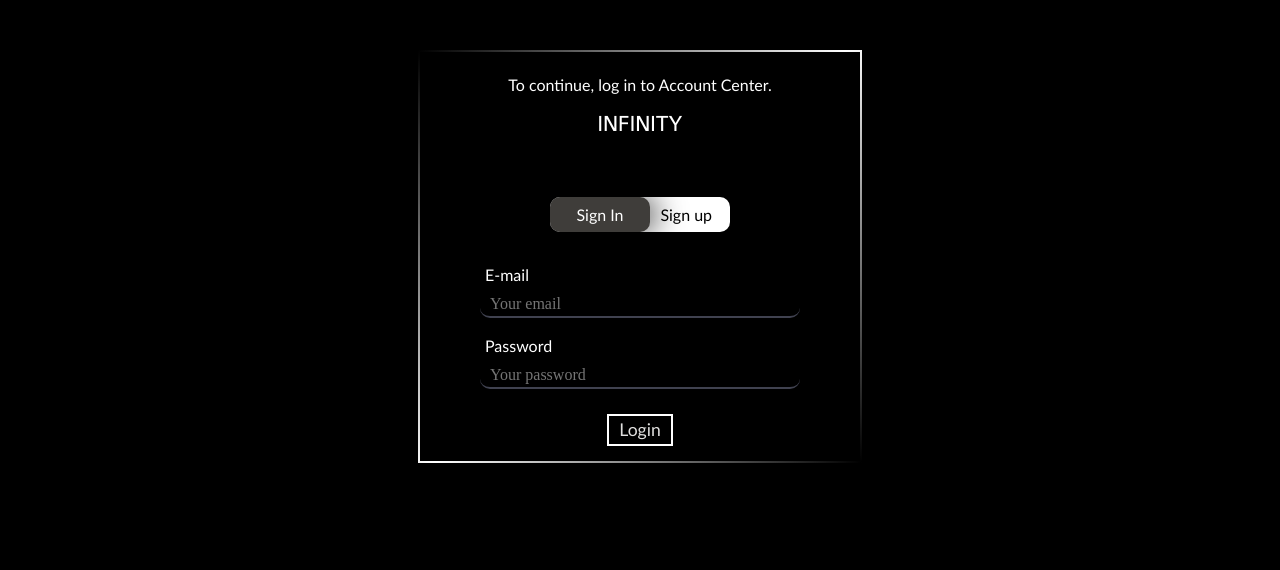
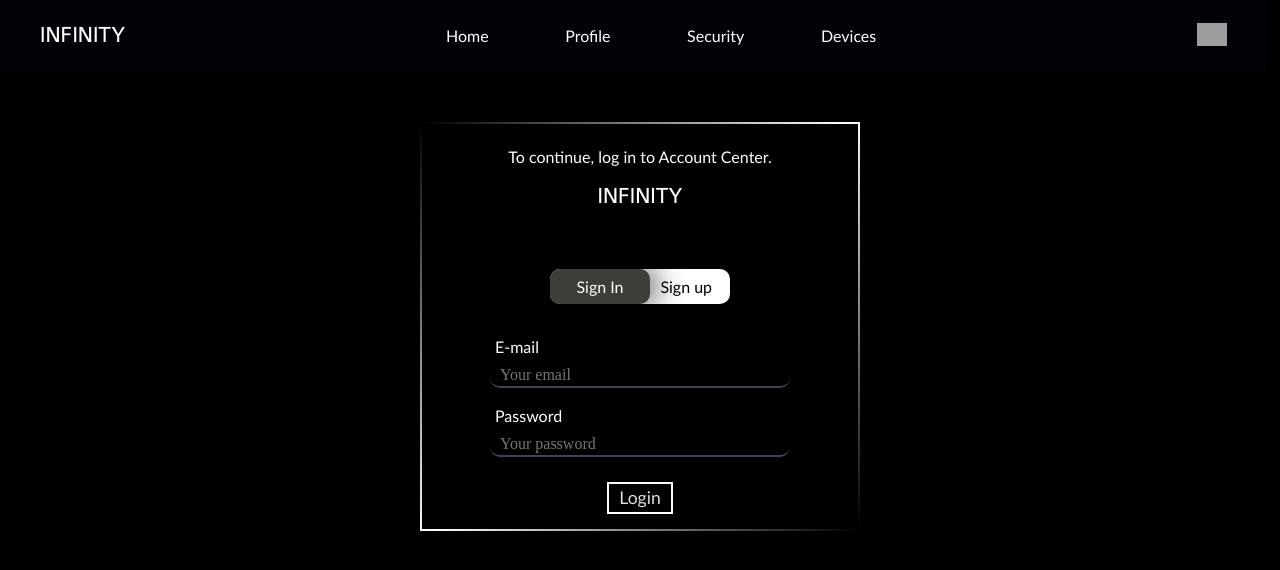
Before and after one commit to Emerson-Britto/infinity-accounts, a Vue app: page / in a window 1280 px wide. Shown: the top 570 px of the page. Built offline with nearby package versions, Linux system fonts and the light colour scheme.

Commit message:
page - profile infor

```diff
--- a/package.json
+++ b/package.json
@@ -10,6 +10,7 @@
   "dependencies": {
     "axios": "^0.24.0",
     "core-js": "^3.6.5",
+    "moment": "^2.29.1",
     "vee-validate": "^4.5.6",
     "vue": "^3.0.0",
     "vue-router": "^4.0.0-0",
--- a/src/App.vue
+++ b/src/App.vue
@@ -1,8 +1,41 @@
 <template>
-  <router-view />
+  <main>
+    <header id="header">
+      <router-link to="myaccount">
+        <h1 class="branding_in">INFINITY</h1>
+      </router-link>
+      <div class="shortCuts_list">
+        <router-link to="myaccount" class="shortCuts">Home</router-link>
+        <router-link to="profile" class="shortCuts">Profile</router-link>
+        <router-link to="" class="shortCuts">Security</router-link>
+        <router-link to="" class="shortCuts">Devices</router-link>
+      </div>
+      <div>
+        <img class="headerIcon" :src="getIcon('accountIcon')" />
+      </div>
+    </header>
+    <router-view />
+  </main>
 </template>
+<script lang="ts">
+import { defineComponent } from "vue";
+import { getIcon } from "@/externals";
 
+export default defineComponent({
+  name: "App",
+  methods: {
+    getIcon(iconName: string): string {
+      return getIcon[iconName]();
+    },
+  },
+});
+</script>
 <style lang="scss">
+@font-face {
+  font-family: Padauk-Regular;
+  src: url("./assets/fonts/Padauk-Regular.ttf");
+}
+
 * {
   margin: 0;
   padding: 0;
@@ -12,9 +45,13 @@
   font-size: 100%;
   font: inherit;
   vertical-align: baseline;
+  box-sizing: border-box;
 }
 
-h1, p, h2, h3 {
+h1,
+p,
+h2,
+h3 {
   font-family: "Gill Sans", "Gill Sans MT", Calibri, "Trebuchet MS", sans-serif;
 }
 
@@ -30,6 +67,7 @@ menu,
 nav,
 section {
   display: block;
+  box-sizing: border-box;
 }
 body {
   line-height: 1;
@@ -57,4 +95,36 @@ table {
 html {
   background-color: #000;
 }
+
+#header {
+  display: flex;
+  justify-content: space-between;
+  align-items: center;
+  background-color: #040007;
+  width: 99vw;
+  height: 9vh;
+  margin-bottom: 6vh;
+}
+
+.branding_in {
+  font-family: "Padauk-Regular", "Gill Sans";
+  font-size: 1.5em;
+  margin: 0 40px;
+}
+
+.shortCuts_list {
+  display: flex;
+  justify-content: space-around;
+  width: 40%;
+}
+
+.shortCuts {
+  font-family: "Gill Sans", "Gill Sans MT", Calibri, "Trebuchet MS", sans-serif;
+}
+
+.headerIcon {
+  width: 30px;
+  margin: 0 40px;
+}
+
 </style>
--- a/src/components/accountInforsGeneral.vue
+++ b/src/components/accountInforsGeneral.vue
@@ -6,8 +6,8 @@
         src="http://localhost:9872/static/imgs/defaultProfileImg/profile_default_blue.png"
         alt="profile imagem"
       />
-      <h1 class="infors_profile_displayName">Emerson-Britto</h1>
-      <p class="infors_profile_mail">emersonbritto987@gmail.com</p>
+      <h1 class="infors_profile_displayName">{{ data.displayName }}</h1>
+      <p class="infors_profile_mail">{{ data.mail }}</p>
     </section>
     <section class="infors_accounts">
       <div class="infors_accounts_mail">
@@ -19,7 +19,7 @@
             class="data_input"
             type="email"
             name="mail"
-            value="emersonbritto987@gmail.com"
+            :value="data.mail"
             readonly
           />
         </div>
@@ -28,7 +28,7 @@
         <img class="historyIcon" :src="getIcon('historyIcon')" />
         <div class="input_field">
           <label class="input_label" for="lastSeen">Last Seen</label>
-          <p id="lastSeen" class="lastSeen">Last seen on 6 minutes ago</p>
+          <p id="lastSeen" class="lastSeen">{{ data.lastSeen }}</p>
         </div>
       </div>
     </section>
@@ -41,6 +41,12 @@ import { getIcon } from "@/externals";
 
 export default defineComponent({
   name: "AccountInforGeneral",
+  props: {
+    data: {
+      default: () => ({}),
+      type: Object,
+    },
+  },
   methods: {
     getIcon(iconName: string): string {
       return getIcon[iconName]();
@@ -111,6 +117,7 @@ export default defineComponent({
 .input_label {
   font-size: 0.8em;
   color: #989e9e;
+  margin-bottom: 5px;
 }
 
 .input_field {
--- a/src/components/accountPersonalInfors.vue
+++ b/src/components/accountPersonalInfors.vue
@@ -10,7 +10,7 @@
             class="data_input"
             type="email"
             name="mail"
-            value="emersonbritto987@gmail.com"
+            :value="data.name"
             readonly
           />
         </div>
@@ -24,7 +24,7 @@
             class="data_input"
             type="email"
             name="mail"
-            value="emersonbritto987@gmail.com"
+            :value="data.birthDate"
             readonly
           />
         </div>
@@ -38,7 +38,7 @@
             class="data_input"
             type="email"
             name="mail"
-            value="emersonbritto987@gmail.com"
+            :value="data.phoneNumber"
             readonly
           />
         </div>
@@ -52,7 +52,7 @@
             class="data_input"
             type="email"
             name="mail"
-            value="emersonbritto987@gmail.com"
+            :value="data.displayName"
             readonly
           />
         </div>
@@ -66,7 +66,7 @@
             class="data_input"
             type="email"
             name="mail"
-            value="emersonbritto987@gmail.com"
+            :value="data.country"
             readonly
           />
         </div>
@@ -80,7 +80,7 @@
             class="data_input"
             type="email"
             name="mail"
-            value="emersonbritto987@gmail.com"
+            :value="data.language"
             readonly
           />
         </div>
@@ -95,6 +95,12 @@ import { getIcon } from "@/externals";
 
 export default defineComponent({
   name: "AccountPersonalInfors",
+  props: {
+    data: {
+      default: () => ({}),
+      type: Object,
+    },
+  },
   methods: {
     getIcon(iconName: string): string {
       return getIcon[iconName]();
@@ -111,6 +117,7 @@ export default defineComponent({
   border-radius: 18px;
   width: 80vw;
   height: 300px;
+  margin-bottom: 8vh;
 }
 
 .personal_infors {
@@ -135,6 +142,7 @@ export default defineComponent({
 .input_label {
   font-size: 0.8em;
   color: #989e9e;
+  margin-bottom: 5px;
 }
 
 .input_field {
--- a/src/externals/index.ts
+++ b/src/externals/index.ts
@@ -18,6 +18,8 @@ export const getIcon: getIconUrl = {
   sendMail: () => `${BaseUrl}imgs/repository/sendMail.png`,
   mailIcon: () => `${BaseUrl}icons/email_white_24dp.svg`,
   historyIcon: () => `${BaseUrl}icons/history_white_24dp.svg`,
+  accountIcon: () => `${BaseUrl}icons/account_circle_white_24dp.svg`,
+  homeIcon: () => `${BaseUrl}icons/home_white_24dp.svg`,
 
   personIcon: () => `${BaseUrl}icons/person_white_24dp.svg`,
   calendarIcon: () => `${BaseUrl}icons/calendar_month_white_24dp.svg`,
--- a/src/views/myAccount.vue
+++ b/src/views/myAccount.vue
@@ -49,7 +49,7 @@ export default defineComponent({
   margin: 0;
   display: grid;
   place-items: center;
-  width: 100vw;
+  width: 99vw;
   height: 100vh;
 }
 
--- a/src/views/profile.vue
+++ b/src/views/profile.vue
@@ -1,15 +1,16 @@
 <template>
   <section id="viewPort">
-    <AccountInforGeneral></AccountInforGeneral>
+    <AccountInforGeneral :data="generalInfor"></AccountInforGeneral>
     <button class="default_btn">manager infinity account</button>
     <section class="infors_personal"></section>
     <h2 class="field_label">Personal infors</h2>
-    <AccountPersonalInfors></AccountPersonalInfors>
+    <AccountPersonalInfors :data="personalInfor"></AccountPersonalInfors>
   </section>
 </template>
 
 <script lang="ts">
 import { defineComponent } from "vue";
+import moment from 'moment';
 import AccountInforGeneral from "@/components/accountInforsGeneral.vue";
 import AccountPersonalInfors from "@/components/accountPersonalInfors.vue";
 import { accountDataService } from "@/common/accountDataService";
@@ -26,16 +27,16 @@ export default defineComponent({
       generalInfor: {
         displayName: null,
         mail: null,
-        lastSeen: null,
+        lastSeen: "",
       },
       personalInfor: {
-        name: null,
-        birthDay: null,
+        name: "",
+        birthDate: null,
         phoneNumber: "no phone number",
         displayName: null,
-        country: null,
-        language: null,
-      }
+        country: "empty",
+        language: "empty",
+      },
     };
   },
   beforeCreate() {
@@ -43,6 +44,18 @@ export default defineComponent({
       .getAccountData(Storage.getToken(), "account,currentDevice")
       .then((res) => {
         const { account, currentDevice } = res.data;
+
+        this.generalInfor.displayName = account.displayName;
+        this.generalInfor.mail = account.mail;
+        this.generalInfor.lastSeen = moment.unix(account.lastSeen).fromNow();
+
+        this.personalInfor.name = `${account.name} ${account.lastName}`;
+        this.personalInfor.birthDate = account.birthDate;
+        this.personalInfor.phoneNumber = "empty";
+        this.personalInfor.displayName = account.displayName;
+        this.personalInfor.country = "empty";
+        this.personalInfor.language = "empty";
+
         console.log(account);
         console.log(currentDevice);
       });
```
Also changed, not shown: 1 other file (tests, documents, lock files or other folders).
